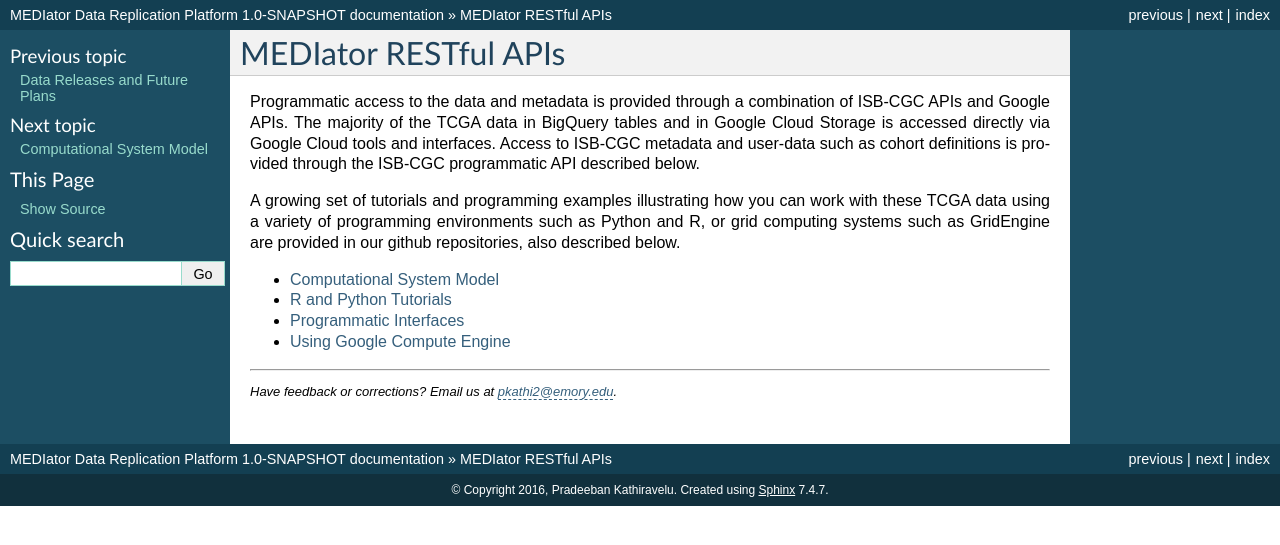
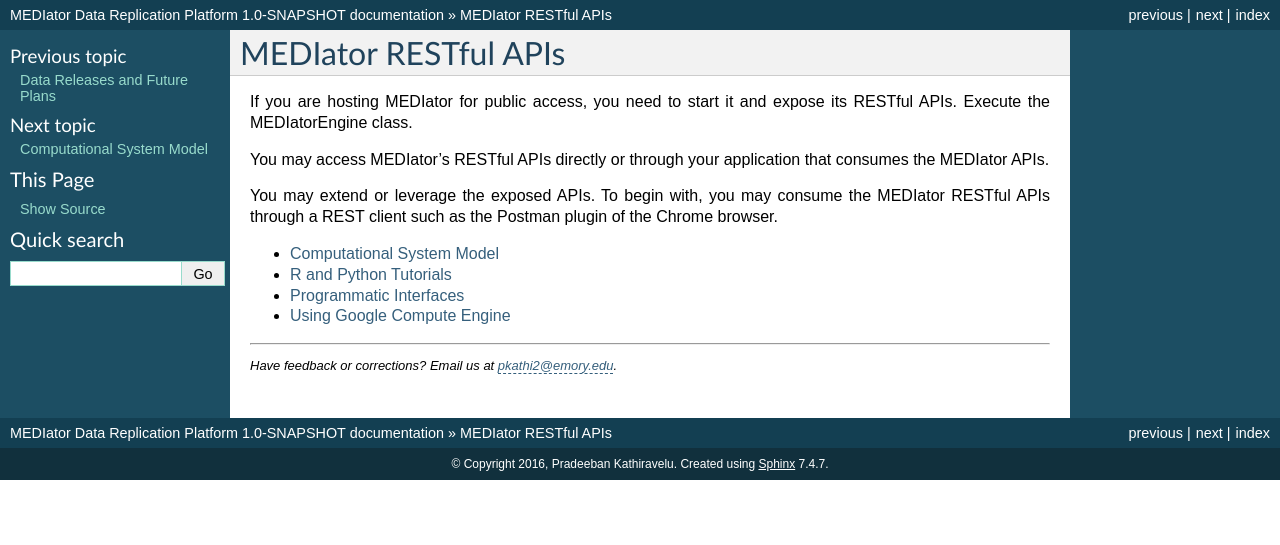
Before and after one commit to pradeeban/mediator, a Sphinx documentation site: the page built from docs/source/sections/MEDIator-APIs.rst, in a window 1280 px wide. Shown: the top 545 px of the page. Built offline with Sphinx 7.4.7, drawn with Linux system fonts in a browser that asks for light colours.

Commit message:
Introducing the REST APIs.

```diff
--- a/docs/source/sections/MEDIator-APIs.rst
+++ b/docs/source/sections/MEDIator-APIs.rst
@@ -2,15 +2,14 @@
 MEDIator RESTful APIs
 *********************
 
-Programmatic access to the data and metadata is provided through a combination of ISB-CGC
-APIs and Google APIs.  The majority of the TCGA data in BigQuery tables and in Google Cloud Storage is
-accessed directly via Google Cloud tools and interfaces.
-Access to ISB-CGC metadata and user-data such as cohort definitions is provided through
-the ISB-CGC programmatic API described below.
+If you are hosting MEDIator for public access, you need to start it and expose its RESTful APIs. Execute the
+MEDIatorEngine class.
 
-A growing set of tutorials and programming examples illustrating how you can work with these TCGA data using a variety of
-programming environments such as Python and R, or grid computing systems such as GridEngine
-are provided in our github repositories, also described below.
+You may access MEDIator's RESTful APIs directly or through your application that consumes the MEDIator APIs.
+
+
+You may extend or leverage the exposed APIs. To begin with, you may consume the MEDIator RESTful APIs through a REST
+client such as the Postman plugin of the Chrome browser.
 
 .. toctree::
    :maxdepth: 1
```
Also changed, not shown: 2 other files.
